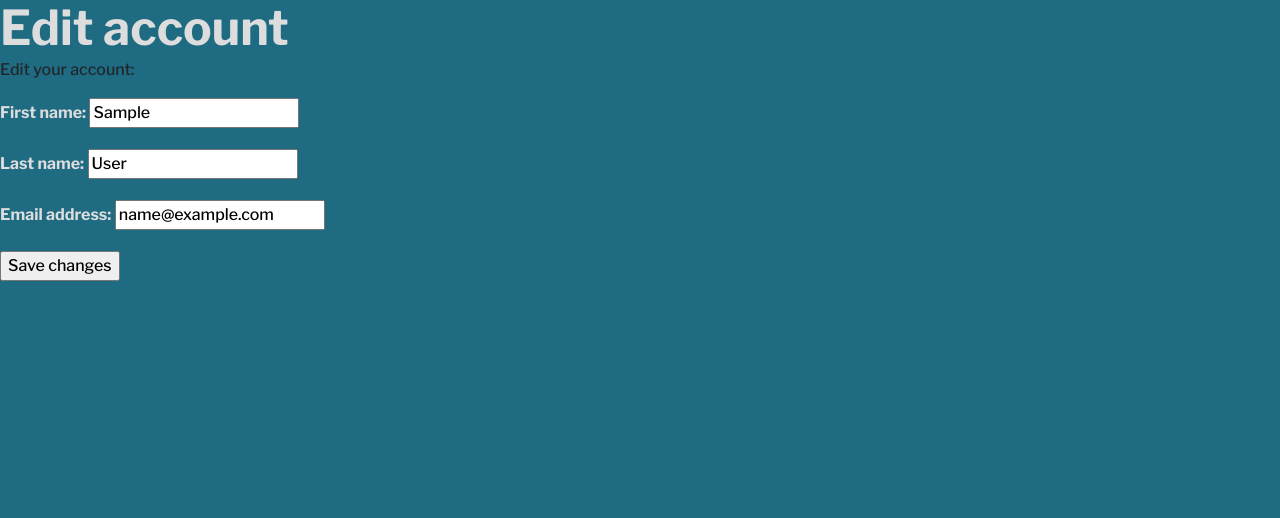
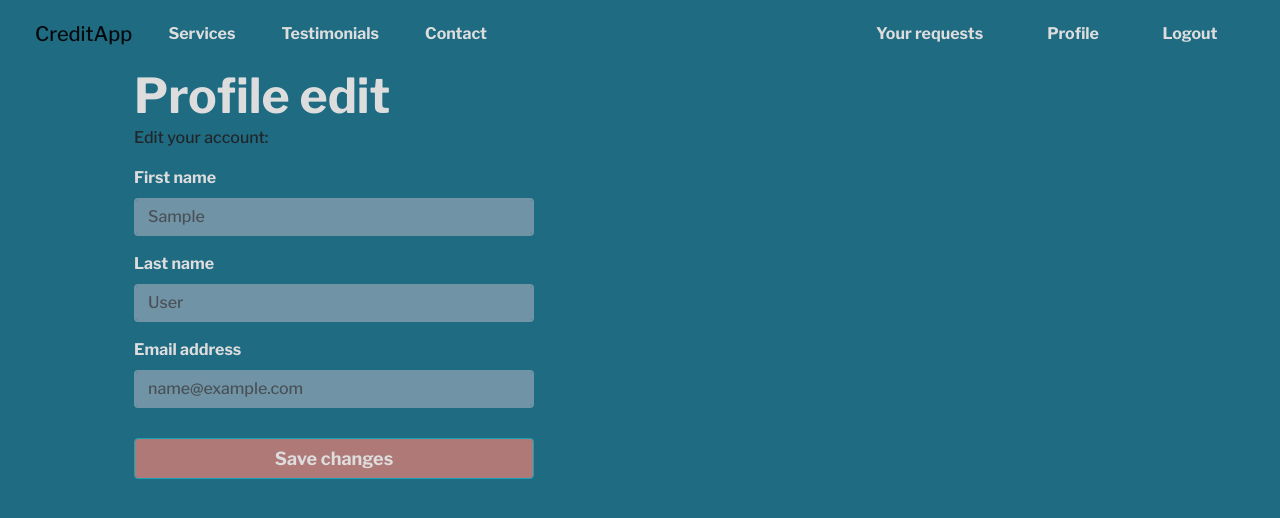
Before and after one commit to infoshareacademy/jpydzr2-syntaxerror-django, a Django app: page /edit/ in a window 1280 px wide. Shown: the top 518 px of the page. Run offline with Django 3.2, Linux system fonts and the light colour scheme; the visitor is signed in with stand-in values (Sample User, id 1); parts of the project's set-up code (start-up, migrations or seed data) failed here and were passed over; some libraries are stand-ins or nearby versions.

Commit message:
add change pass and edit profile

```diff
--- a/syntaxerror_project/account/forms.py
+++ b/syntaxerror_project/account/forms.py
@@ -28,4 +28,4 @@ class UserRegistrationForm(forms.ModelForm):
 class UserEditForm(forms.ModelForm):
     class Meta:
         model = User
-        fields = ('first_name', 'last_name', 'email')
+        fields = ('first_name', 'last_name', 'email', )
--- a/syntaxerror_project/account/urls.py
+++ b/syntaxerror_project/account/urls.py
@@ -8,4 +8,6 @@ urlpatterns = [
     path('', include('django.contrib.auth.urls')),
     path('register/', views.register, name='register'),
     path('edit/', views.edit, name='edit'),
+    path('pass_change/', views.pass_change, name='pass_change'),
+    path('profile/', views.profile, name='profile'),
 ]
--- a/syntaxerror_project/account/views.py
+++ b/syntaxerror_project/account/views.py
@@ -1,8 +1,13 @@
+from django.contrib.auth.mixins import LoginRequiredMixin
+from django.views.generic import ListView
+from importlib._common import _
+
 from django.contrib import messages, auth
 from django.contrib.auth.decorators import login_required
+from django.contrib.auth.forms import PasswordChangeForm
 from django.shortcuts import render, redirect
 from django.http import HttpResponse
-from django.contrib.auth import authenticate, login
+from django.contrib.auth import authenticate, login, update_session_auth_hash
 from .forms import LoginForm, UserRegistrationForm, UserEditForm
 
 
@@ -33,7 +38,8 @@ def register(request):
             new_user = user_form.save(commit=False)
             new_user.set_password(user_form.cleaned_data['password'])
             new_user.save()
-            messages.success(request, "Your account has been created. Welcome to SyntaxError —we're happy to have you! 🎉 Please sign-in.")
+            messages.success(request,
+                             "Your account has been created. Welcome to SyntaxError —we're happy to have you! 🎉 Please sign-in.")
 
     user_form = UserRegistrationForm()
     return render(request, 'registration/register.html', {'user_form': user_form})
@@ -62,3 +68,26 @@ def dashboard(request):
     return render(request,
                   'accounts/dashboard.html',
                   {'section': 'dashboard'})
+
+
+@login_required
+def pass_change(request):
+    if request.method == 'POST':
+        form = PasswordChangeForm(request.user, request.POST)
+        if form.is_valid():
+            user = form.save()
+            update_session_auth_hash(request, user)
+            messages.success(request, _('Your password was successfully updated!'))
+            return redirect('accounts:pass_change')
+        else:
+            messages.error(request, _('Please correct the error below.'))
+    else:
+        form = PasswordChangeForm(request.user)
+    return render(request, 'accounts/pass_change.html', {
+        'form': form
+    })
+
+
+@login_required
+def profile(request):
+    return render(request, 'profile.html')
--- a/syntaxerror_project/templates/accounts/edit.html
+++ b/syntaxerror_project/templates/accounts/edit.html
@@ -1,13 +1,27 @@
 {% extends "base.html" %}
 
-{% block title %}Edit account{% endblock %}
+{% load crispy_forms_tags %}
 
 {% block content %}
-  <h1>Edit account</h1>
-  <p>Edit your account:</p>
-  <form method="post" enctype="multipart/form-data">
-    {{ user_form.as_p }}
-    {% csrf_token %}
-    <p><input type="submit" value="Save changes"></p>
-  </form>
+    <div id="main_div">
+        {% include 'navbar.html' %}
+    </div>
+
+    <div id="main_div" class="main">
+        <div class="container-fluid ">
+            <div class="row h-100">
+                <div id="register-div" class="col-lg-5 my-auto">
+                    <div id="form-div">
+                        <h1>Profile edit</h1>
+                        <p>Edit your account:</p>
+                        <form method="POST" class="form-group">
+                            {% csrf_token %}
+                            {{ user_form|crispy }}
+                            <button type="submit" class="btn btn-outline-info">Save changes</button>
+                        </form>
+                    </div>
+                </div>
+            </div>
+        </div>
+    </div>
 {% endblock %}
--- a/syntaxerror_project/templates/navbar.html
+++ b/syntaxerror_project/templates/navbar.html
@@ -24,6 +24,11 @@
                             <a class="nav-btn m-1" href={% url "predict:requests" %}>Your requests</a>
                         {% endif %}
                     </li>
+                    <li>
+                        {% if request.user.is_authenticated %}
+                            <a class="nav-btn m-1" href="{% url "accounts:profile" %}">Profile</a>
+                        {% endif %}
+                    </li>
                     <li class="nav-item text-white">
                         {% if request.user.is_authenticated %}
                             <a class="signin-btn m-1" href={% url "account:logout" %}>Logout</a>
```
Also changed, not shown: syntaxerror_project/templates/accounts/pass_change.html (added, +20 -0 lines), syntaxerror_project/templates/profile.html (added, +18 -0 lines).
